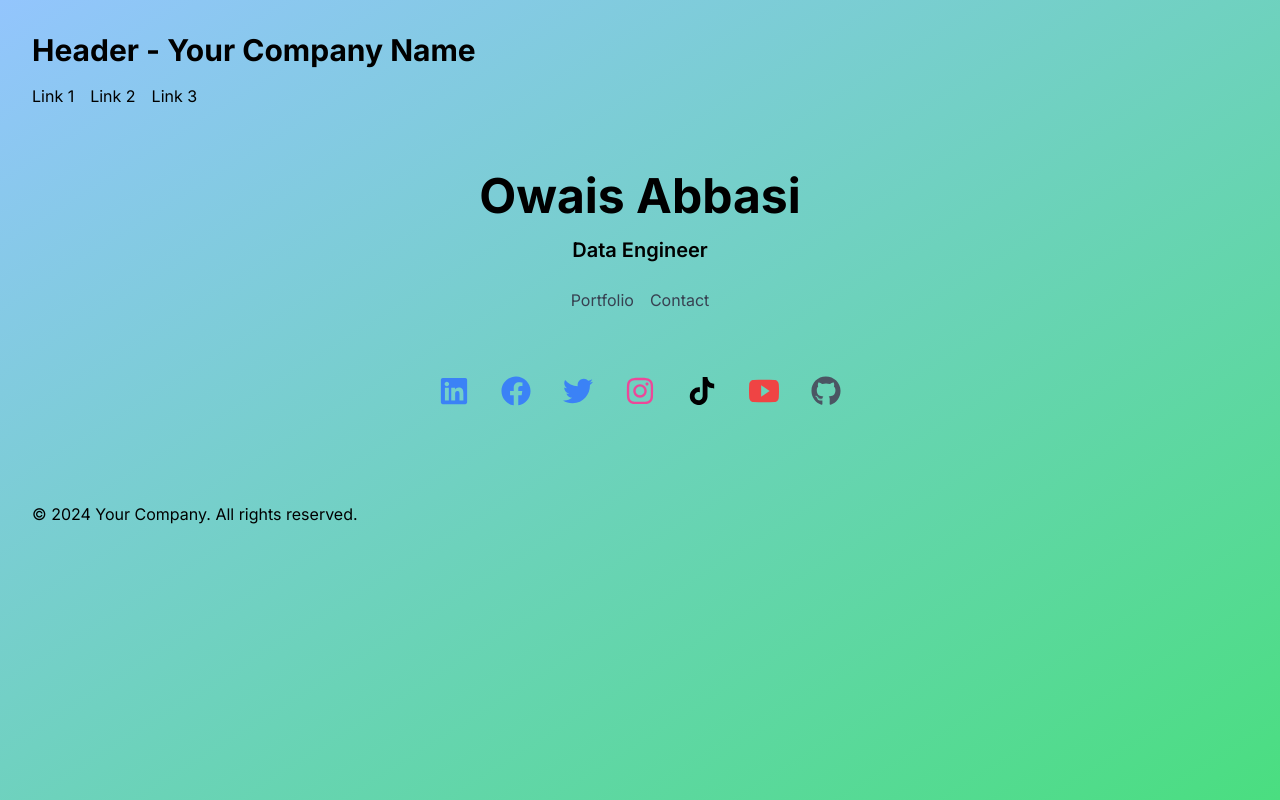
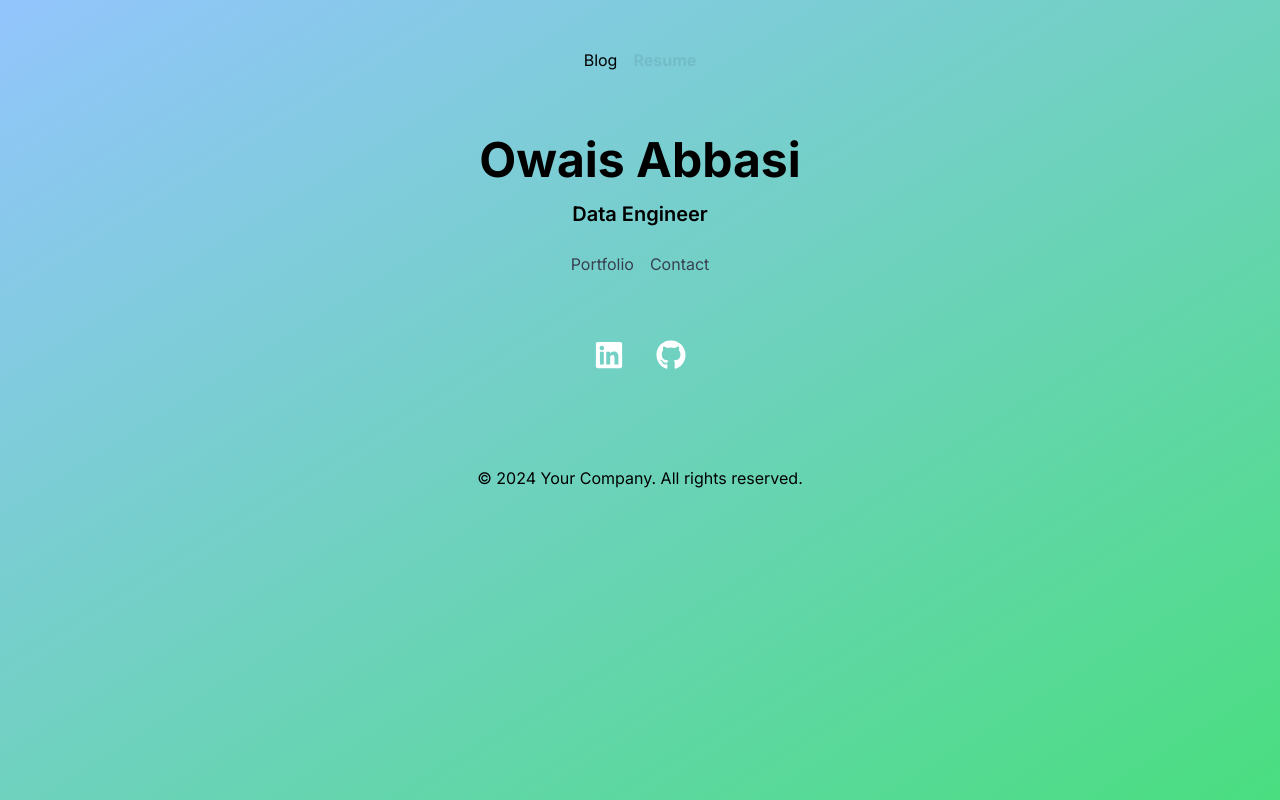
Before and after one commit to owaisabbasi89/resume, a Next.js app: page / in a window 1280 px wide. Built offline with nearby package versions, Linux system fonts and the light colour scheme.

Commit message:
minor modifications

```diff
--- a/app/components/Footer.tsx
+++ b/app/components/Footer.tsx
@@ -1,8 +1,8 @@
-import React from 'react';
+import React from "react";
 
 const Footer: React.FC = () => {
   return (
-    <footer className="p-4 md:p-8">
+    <footer className="p-4 md:p-8 mx-auto">
       {/* Placeholder content for footer */}
       <p>&copy; 2024 Your Company. All rights reserved.</p>
     </footer>
--- a/app/components/Header.tsx
+++ b/app/components/Header.tsx
@@ -1,15 +1,28 @@
-import React from 'react';
+import React from "react";
 
 const Header: React.FC = () => {
   return (
-    <header className="p-4 md:p-8">
+    <header className="p-4 md:p-8 mx-auto">
       {/* Placeholder content for header */}
-      <h1 className="text-xl md:text-2xl lg:text-3xl font-bold">Header - Your Company Name</h1>
+
       <nav className="mt-2 md:mt-4">
         <ul className="flex flex-col md:flex-row">
-          <li className="mr-0 md:mr-4 mb-2 md:mb-0"><a href="#" className="hover:underline">Link 1</a></li>
-          <li className="mr-0 md:mr-4 mb-2 md:mb-0"><a href="#" className="hover:underline">Link 2</a></li>
-          <li><a href="#" className="hover:underline">Link 3</a></li>
+          <li className="mr-0 md:mr-4 mb-2 md:mb-0">
+            <a href="#" className="hover:underline">
+              Blog
+            </a>
+          </li>
+
+          <li>
+            <a
+              href="./OWAIS ABBASI - DATA ENGINEER.pdf"
+              target="_blank"
+              rel="noopener noreferrer"
+              className="hover:underline animate-ping font-bold"
+            >
+              Resume
+            </a>
+          </li>
         </ul>
       </nav>
     </header>
--- a/app/components/SocialIcons.tsx
+++ b/app/components/SocialIcons.tsx
@@ -1,17 +1,28 @@
 // components/SocialIcons.tsx
-import React from 'react';
-import { FaLinkedin, FaTwitter, FaFacebook, FaInstagram, FaGithub } from 'react-icons/fa';
-import { IoLogoTiktok, IoLogoYoutube } from 'react-icons/io5';
+import React from "react";
+import {
+  FaLinkedin,
+  FaTwitter,
+  FaFacebook,
+  FaInstagram,
+  FaGithub,
+} from "react-icons/fa";
+// import { IoLogoTiktok, IoLogoYoutube } from 'react-icons/io5';
 
-const handle = 'owaisabbasi89';
+const handle = "owaisabbasi89";
 
 const SocialIcons: React.FC = () => {
   return (
     <div className="flex flex-wrap justify-center items-center my-4 md:my-8">
-      <a href={`https://www.linkedin.com/in/${handle}`} target="_blank" rel="noopener noreferrer" className="text-blue-500 hover:text-blue-400 text-2xl md:text-3xl mx-2 my-2 md:mx-4 md:my-0">
+      <a
+        href={`https://www.linkedin.com/in/${handle}`}
+        target="_blank"
+        rel="noopener noreferrer"
+        className="text-white hover:text-gray-300 text-2xl md:text-3xl mx-2 my-2 md:mx-4 md:my-0"
+      >
         <FaLinkedin />
       </a>
-      <a href={`https://www.facebook.com/${handle}`} target="_blank" rel="noopener noreferrer" className="text-blue-500 hover:text-blue-400 text-2xl md:text-3xl mx-2 my-2 md:mx-4 md:my-0">
+      {/* <a href={`https://www.facebook.com/${handle}`} target="_blank" rel="noopener noreferrer" className="text-blue-500 hover:text-blue-400 text-2xl md:text-3xl mx-2 my-2 md:mx-4 md:my-0">
         <FaFacebook />
       </a>
       <a href={`https://twitter.com/${handle}`} target="_blank" rel="noopener noreferrer" className="text-blue-500 hover:text-blue-400 text-2xl md:text-3xl mx-2 my-2 md:mx-4 md:my-0">
@@ -25,8 +36,13 @@ const SocialIcons: React.FC = () => {
       </a>
       <a href={`https://www.youtube.com/@${handle}`} target="_blank" rel="noopener noreferrer" className="text-red-500 hover:text-red-400 text-2xl md:text-3xl mx-2 my-2 md:mx-4 md:my-0">
         <IoLogoYoutube />
-      </a>
-      <a href={`https://github.com/${handle}`} target="_blank" rel="noopener noreferrer" className="text-gray-600 hover:text-gray-800 text-2xl md:text-3xl mx-2 my-2 md:mx-4 md:my-0">
+      </a> */}
+      <a
+        href={`https://github.com/${handle}`}
+        target="_blank"
+        rel="noopener noreferrer"
+        className="text-white hover:text-gray-300 text-2xl md:text-3xl mx-2 my-2 md:mx-4 md:my-0"
+      >
         <FaGithub />
       </a>
     </div>
```
Also changed, not shown: 1 other file (tests, documents, lock files or other folders).
